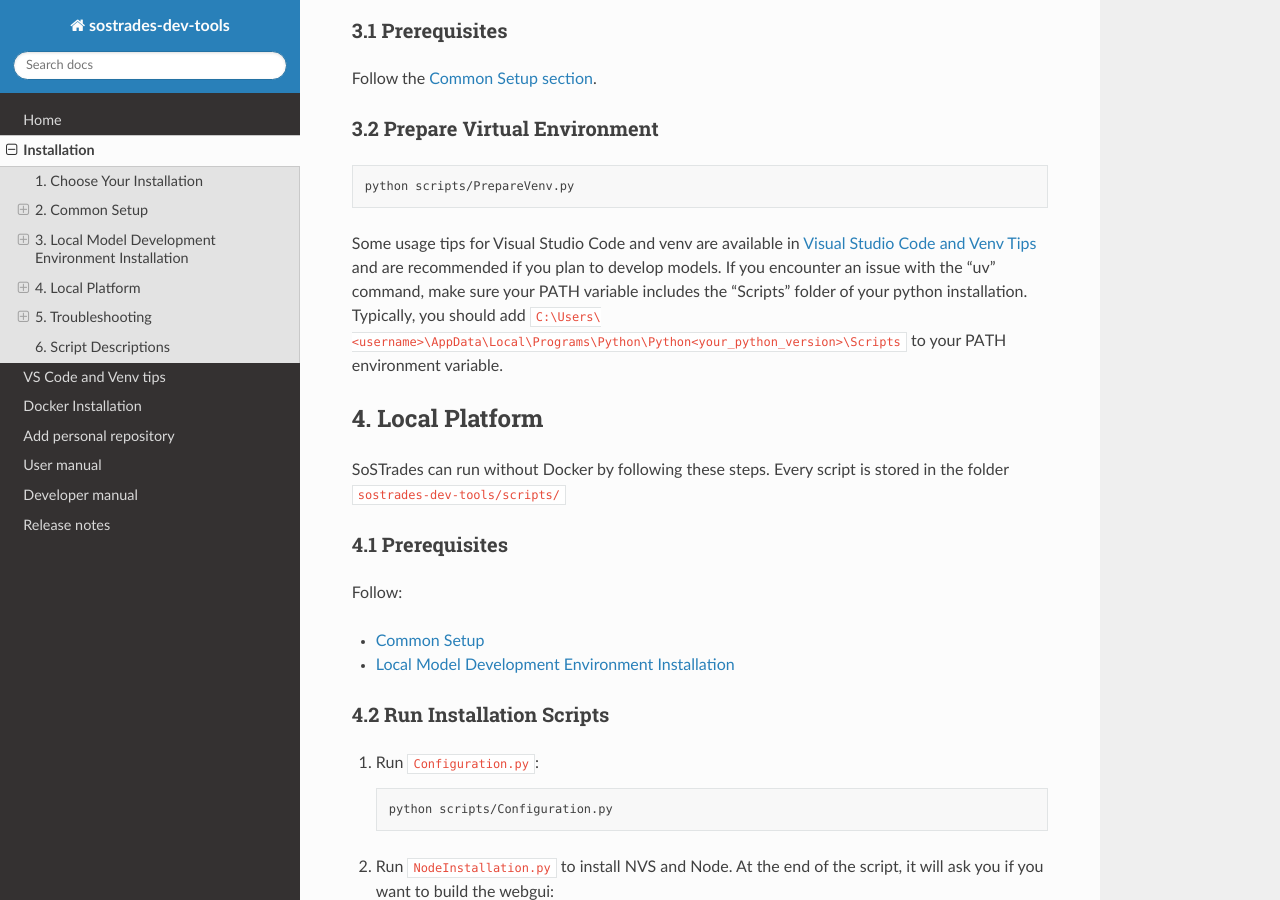
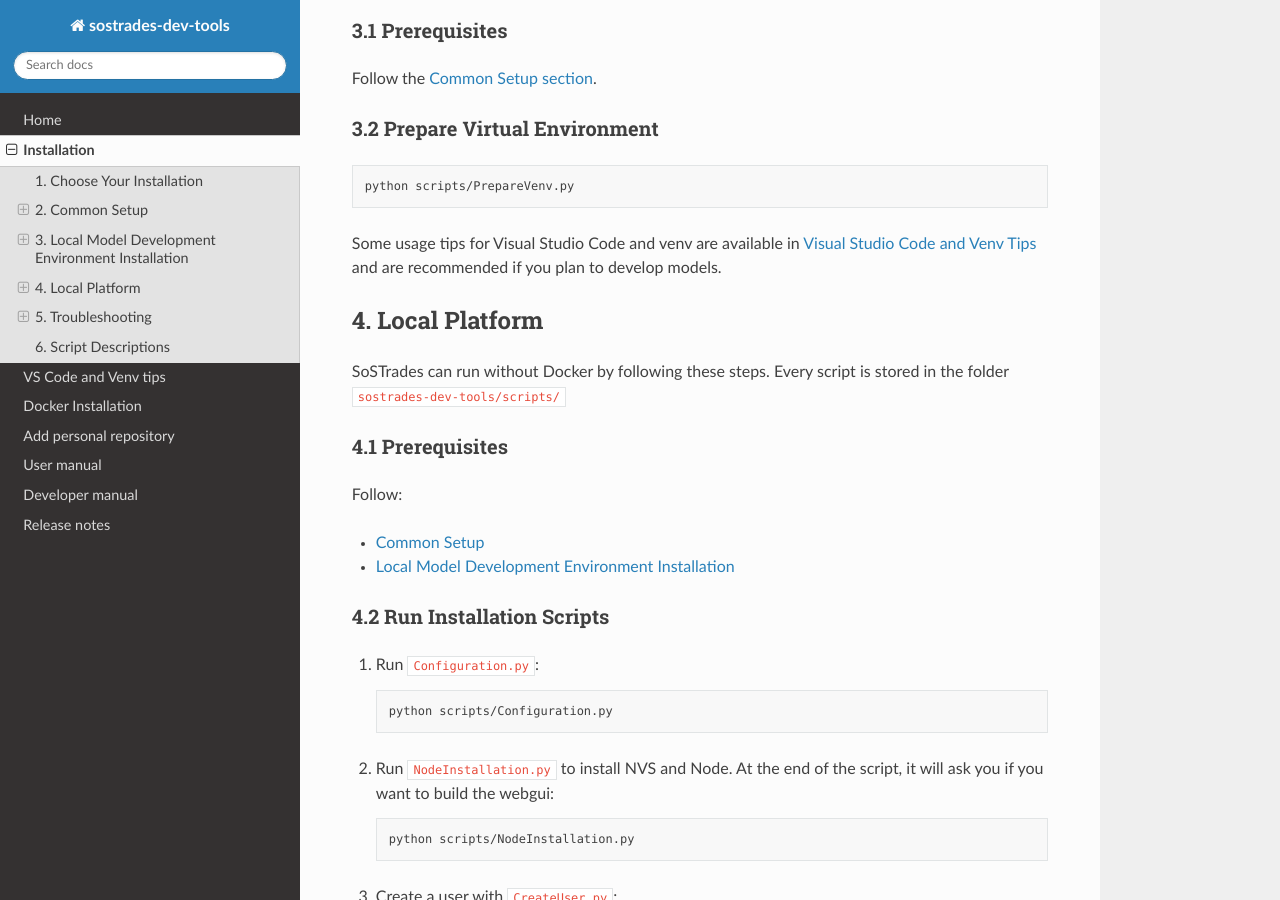
Before and after one commit to os-climate/sostrades-dev-tools, a Sphinx documentation site: the page built from docs/source/installation.md, in a window 1280 px wide and 900 px high, scrolled down 3454 px. Built offline with Sphinx 7.4.7 and the Read the Docs theme 3.1.0, drawn with Linux system fonts in a browser that asks for light colours.

Commit message:
Removed tip no longer relevant for UV in path

````diff
--- a/docs/source/installation.md
+++ b/docs/source/installation.md
@@ -150,7 +150,6 @@ python scripts/PrepareVenv.py
 ```
 
 Some usage tips for Visual Studio Code and venv are available in [Visual Studio Code and Venv Tips](vs_code_venv_tips.md) and are recommended if you plan to develop models.
-If you encounter an issue with the "uv" command, make sure your PATH variable includes the "Scripts" folder of your python installation. Typically, you should add `C:\Users\<username>\AppData\Local\Programs\Python\Python<your_python_version>\Scripts` to your PATH environment variable.
 
 ## 4. Local Platform
 
````
